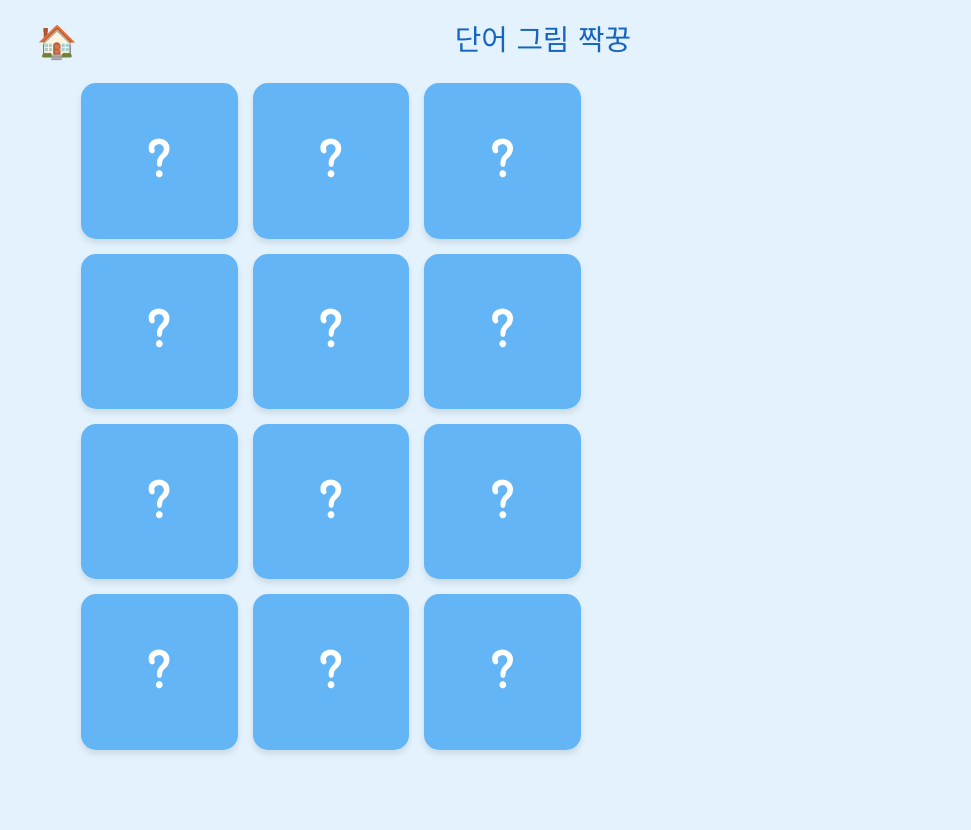
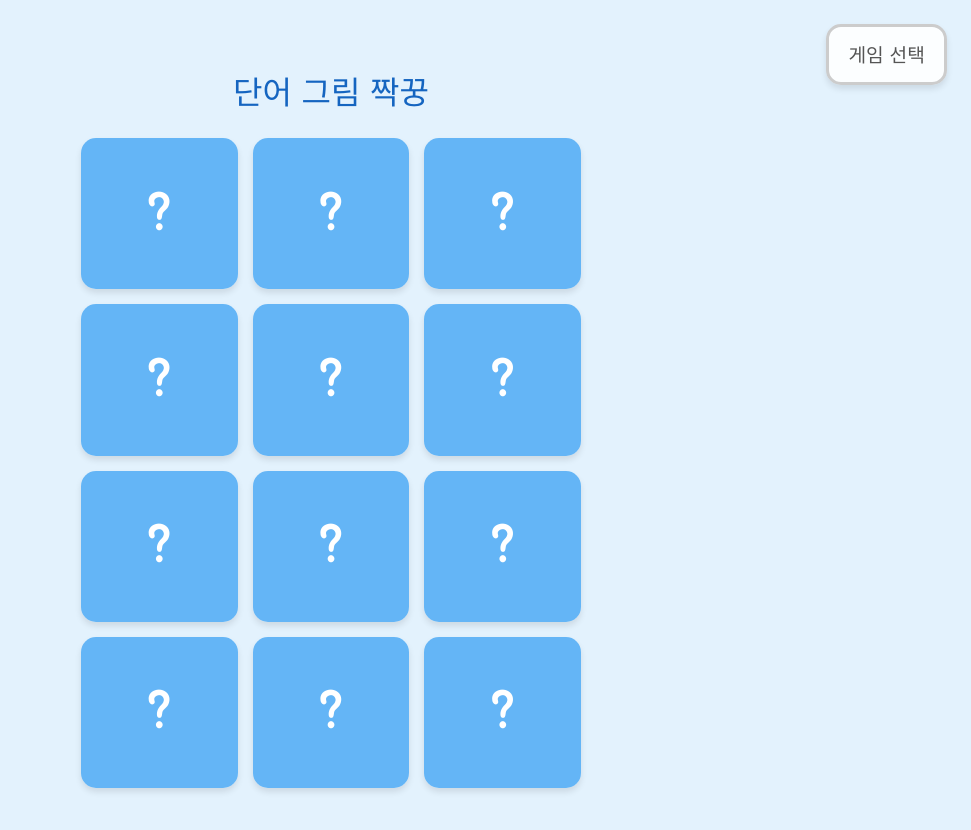
Before and after one commit to getcodekwon/hangul, a React (Vite) app: page /game/memory in a window 1280 px wide. Shown: the top 830 px of the page, without its empty margins (309-1280 px from the left). Built offline with nearby package versions, Linux system fonts and the light colour scheme.

Commit message:
refactor: Standardize game UI with GameHeader component

```diff
--- /dev/null
+++ b/src/components/GameHeader.jsx
@@ -0,0 +1,43 @@
+import React from 'react';
+import { useNavigate } from 'react-router-dom';
+import { motion } from 'framer-motion';
+
+export function GameHeader({ children }) {
+    const navigate = useNavigate();
+
+    return (
+        <div style={styles.navContainer}>
+            {children}
+            <motion.button
+                whileHover={{ scale: 1.1 }}
+                whileTap={{ scale: 0.9 }}
+                onClick={() => navigate('/mode-select')}
+                style={styles.navButton}
+            >
+                게임 선택
+            </motion.button>
+        </div>
+    );
+}
+
+const styles = {
+    navContainer: {
+        position: 'absolute',
+        top: '1.5rem',
+        right: '1.5rem',
+        display: 'flex',
+        gap: '1rem',
+        zIndex: 100,
+    },
+    navButton: {
+        padding: '0.8rem 1.2rem',
+        fontSize: '1.2rem',
+        borderRadius: '15px',
+        border: '3px solid #ccc',
+        backgroundColor: 'rgba(255, 255, 255, 0.9)',
+        color: '#555',
+        fontFamily: '"Jua", sans-serif',
+        cursor: 'pointer',
+        boxShadow: '0 4px 6px rgba(0,0,0,0.1)',
+    },
+};
--- a/src/screens/ConnectWordScreen.jsx
+++ b/src/screens/ConnectWordScreen.jsx
@@ -1,6 +1,7 @@
 import React, { useState, useEffect } from 'react';
 import { useNavigate } from 'react-router-dom';
 import { motion, AnimatePresence } from 'framer-motion';
+import { GameHeader } from '../components/GameHeader';
 import confetti from 'canvas-confetti';
 import { WORDS } from '../data/wordData';
 
@@ -76,18 +77,9 @@ export function ConnectWordScreen() {
     return (
         <div style={styles.container}>
             {/* Header */}
-            <div style={styles.header}>
-                <motion.button
-                    whileHover={{ scale: 1.1 }}
-                    whileTap={{ scale: 0.9 }}
-                    onClick={() => navigate('/mode-select')}
-                    style={styles.homeButton}
-                >
-                    🏠
-                </motion.button>
-                <div style={styles.title}>
-                    단어 잇기
-                </div>
+            <GameHeader />
+            <div style={styles.title}>
+                단어 잇기
             </div>
 
             <h2 style={styles.instruction}>그림과 단어를 연결해보세요!</h2>
@@ -178,23 +170,14 @@ const styles = {
         fontFamily: '"Jua", sans-serif',
         position: 'relative',
     },
-    header: {
-        width: '100%',
-        display: 'flex',
-        justifyContent: 'space-between',
-        alignItems: 'center',
+    // header removed
+    // homeButton removed
+    title: {
+        marginTop: '50px',
+        fontSize: '2rem',
+        color: '#D84315',
+        fontWeight: 'bold',
         marginBottom: '10px',
-        maxWidth: '600px',
-    },
-    homeButton: {
-        background: 'none',
-        border: 'none',
-        fontSize: '2rem',
-        cursor: 'pointer',
-    },
-    title: {
-        fontSize: '1.8rem',
-        color: '#D84315',
     },
     instruction: {
         color: '#BF360C',
--- a/src/screens/GameScreen.jsx
+++ b/src/screens/GameScreen.jsx
@@ -4,6 +4,7 @@ import { motion, AnimatePresence } from 'framer-motion';
 import confetti from 'canvas-confetti';
 import { EXPANDED_WORDS } from '../data/expandedWords';
 import { CONSONANTS, combineHangul } from '../data/vowels';
+import { GameHeader } from '../components/GameHeader';
 
 export function GameScreen() {
     const { mode, id } = useParams(); // mode: 'vowel' | 'consonant', id: char (e.g. 'ㅏ' or 'ㄱ')
@@ -236,7 +237,8 @@ export function GameScreen() {
     return (
         <div style={styles.container}>
             {/* Navigation Buttons */}
-            <div style={styles.navContainer}>
+            {/* Navigation Buttons */}
+            <GameHeader>
                 <motion.button
                     whileHover={{ scale: 1.1 }}
                     whileTap={{ scale: 0.9 }}
@@ -245,15 +247,7 @@ export function GameScreen() {
                 >
                     다른 글자
                 </motion.button>
-                <motion.button
-                    whileHover={{ scale: 1.1 }}
-                    whileTap={{ scale: 0.9 }}
-                    onClick={() => navigate('/mode-select')}
-                    style={styles.navButton}
-                >
-                    게임 선택
-                </motion.button>
-            </div>
+            </GameHeader>
 
             {phase === 'compose' && targetWord && (
                 <CompositionView
@@ -440,14 +434,7 @@ const styles = {
         fontFamily: '"Jua", sans-serif',
         position: 'relative',
     },
-    navContainer: {
-        position: 'absolute',
-        top: '1.5rem',
-        right: '1.5rem',
-        display: 'flex',
-        gap: '1rem',
-        zIndex: 100, // Ensure buttons are above game composition/quiz
-    },
+    // navContainer removed (used in GameHeader)
     navButton: {
         padding: '0.8rem 1.2rem',
         fontSize: '1.2rem',
--- a/src/screens/InitialSoundQuizScreen.jsx
+++ b/src/screens/InitialSoundQuizScreen.jsx
@@ -1,6 +1,7 @@
 import React, { useState } from 'react';
 import { useNavigate, useParams } from 'react-router-dom';
 import { motion } from 'framer-motion';
+import { GameHeader } from '../components/GameHeader';
 import confetti from 'canvas-confetti';
 
 import { WORDS } from '../data/wordData';
@@ -49,19 +50,11 @@ export function InitialSoundQuizScreen() {
     return (
         <div style={styles.container}>
             {/* Header */}
-            <div style={styles.header}>
-                <motion.button
-                    whileHover={{ scale: 1.1 }}
-                    whileTap={{ scale: 0.9 }}
-                    onClick={() => navigate('/mode-select')}
-                    style={styles.homeButton}
-                >
-                    🏠
-                </motion.button>
+            <GameHeader>
                 <div style={styles.progress}>
                     문제 {currentQuestionIndex + 1}
                 </div>
-            </div>
+            </GameHeader>
 
             <h2 style={styles.question}>이 그림의 첫 소리는 무엇일까요?</h2>
 
@@ -108,24 +101,19 @@ const styles = {
         backgroundColor: '#F3E5F5', // Light Purple background
         fontFamily: '"Jua", sans-serif',
     },
-    header: {
-        width: '100%',
-        display: 'flex',
-        justifyContent: 'space-between',
-        alignItems: 'center',
-        marginBottom: '20px',
-    },
-    homeButton: {
-        background: 'none',
-        border: 'none',
-        fontSize: '2rem',
-        cursor: 'pointer',
-    },
+    // header removed
+    // homeButton removed
     progress: {
         fontSize: '1.5rem',
         color: '#5E35B1',
+        backgroundColor: 'rgba(255,255,255,0.5)',
+        padding: '5px 15px',
+        borderRadius: '10px',
+        display: 'flex',
+        alignItems: 'center',
     },
     question: {
+        marginTop: '60px', // Add margin for absolute header
         color: '#512DA8',
         marginBottom: '30px',
         fontSize: '2rem',
--- a/src/screens/MemoryMatchScreen.jsx
+++ b/src/screens/MemoryMatchScreen.jsx
@@ -1,6 +1,7 @@
 import React, { useState, useEffect } from 'react';
 import { useNavigate } from 'react-router-dom';
 import { motion } from 'framer-motion';
+import { GameHeader } from '../components/GameHeader';
 import confetti from 'canvas-confetti';
 import { WORDS } from '../data/wordData';
 
@@ -105,18 +106,10 @@ export function MemoryMatchScreen() {
     return (
         <div style={styles.container}>
             {/* Header */}
-            <div style={styles.header}>
-                <motion.button
-                    whileHover={{ scale: 1.1 }}
-                    whileTap={{ scale: 0.9 }}
-                    onClick={() => navigate('/mode-select')}
-                    style={styles.homeButton}
-                >
-                    🏠
-                </motion.button>
-                <div style={styles.title}>
-                    단어 그림 짝꿍
-                </div>
+            <GameHeader />
+
+            <div style={styles.title}>
+                단어 그림 짝꿍
             </div>
 
             <div style={styles.grid}>
@@ -180,23 +173,14 @@ const styles = {
         fontFamily: '"Jua", sans-serif',
         position: 'relative',
     },
-    header: {
-        width: '100%',
-        display: 'flex',
-        justifyContent: 'space-between',
-        alignItems: 'center',
+    // header removed
+    // homeButton removed
+    title: {
+        marginTop: '50px', // Add margin for header
         marginBottom: '20px',
-        maxWidth: '600px',
-    },
-    homeButton: {
-        background: 'none',
-        border: 'none',
-        fontSize: '2rem',
-        cursor: 'pointer',
-    },
-    title: {
-        fontSize: '1.8rem',
+        fontSize: '2rem', // Increased size
         color: '#1565C0',
+        fontWeight: 'bold',
     },
     grid: {
         display: 'grid',
@@ -205,6 +189,8 @@ const styles = {
         width: '100%',
         maxWidth: '500px',
         aspectRatio: '3/4',
+        // Ensure grid fits in screen
+        maxHeight: 'calc(100vh - 150px)',
     },
     cardContainer: {
         perspective: '1000px',
--- a/src/screens/TracingScreen.jsx
+++ b/src/screens/TracingScreen.jsx
@@ -1,6 +1,7 @@
 import React, { useRef, useState, useEffect } from 'react';
 import { useParams, useNavigate } from 'react-router-dom';
 import { motion, AnimatePresence } from 'framer-motion';
+import { GameHeader } from '../components/GameHeader';
 import confetti from 'canvas-confetti';
 
 const colors = [
@@ -182,12 +183,28 @@ const TracingScreen = () => {
 
     return (
         <div style={styles.container}>
-            {/* Header */}
-            <div style={styles.header}>
-                <button onClick={() => navigate('/select/tracing')} style={styles.backButton}>나가기</button>
-                <h1 style={styles.title}>{id}</h1>
-                <button onClick={handleNext} style={styles.nextButton}>다음 글자 ▶</button>
-            </div>
+            {/* Top Navigation */}
+            <GameHeader>
+                <motion.button
+                    whileHover={{ scale: 1.1 }}
+                    whileTap={{ scale: 0.9 }}
+                    onClick={() => navigate('/select/tracing')}
+                    style={styles.navButton}
+                >
+                    다른 글자
+                </motion.button>
+                <motion.button
+                    whileHover={{ scale: 1.1 }}
+                    whileTap={{ scale: 0.9 }}
+                    onClick={handleNext}
+                    style={{ ...styles.navButton, background: '#FF9800', color: 'white', border: 'none' }}
+                >
+                    다음 글자 ▶
+                </motion.button>
+            </GameHeader>
+
+            {/* Title (Floating or specific placement) */}
+            <h1 style={styles.floatingTitle}>{id}</h1>
 
             {/* Canvas Area */}
             <div style={styles.canvasContainer}>
@@ -239,6 +256,17 @@ const TracingScreen = () => {
                         다 썼어요!
                     </motion.button>
                 </div>
+                {/* Navigation Buttons */}
+                <GameHeader>
+                    <motion.button
+                        whileHover={{ scale: 1.1 }}
+                        whileTap={{ scale: 0.9 }}
+                        onClick={() => navigate(`/select/tracing`)}
+                        style={styles.navButton}
+                    >
+                        다른 글자
+                    </motion.button>
+                </GameHeader>
             </div>
 
             <AnimatePresence>
@@ -269,40 +297,26 @@ const styles = {
         boxSizing: 'border-box',
         overflow: 'hidden',
     },
-    header: {
-        width: '100%',
-        display: 'flex',
-        justifyContent: 'space-between',
-        alignItems: 'center',
-        marginBottom: '20px',
-    },
-    backButton: {
-        padding: '10px 20px',
+    navButton: {
+        padding: '0.8rem 1.2rem',
         fontSize: '1.2rem',
         borderRadius: '15px',
-        border: 'none',
-        background: 'white',
+        border: '3px solid #ccc',
+        backgroundColor: 'rgba(255, 255, 255, 0.9)',
+        color: '#555',
+        fontFamily: '"Jua", sans-serif',
         cursor: 'pointer',
         boxShadow: '0 4px 6px rgba(0,0,0,0.1)',
-        fontFamily: '"Gamja Flower", cursive',
+        display: 'flex',
+        alignItems: 'center',
+        justifyContent: 'center',
     },
-    nextButton: {
-        padding: '10px 20px',
-        fontSize: '1.2rem',
-        borderRadius: '15px',
-        border: 'none',
-        background: '#FF9800',
-        color: 'white',
-        cursor: 'pointer',
-        boxShadow: '0 4px 6px rgba(0,0,0,0.1)',
-        fontFamily: '"Gamja Flower", cursive',
-        fontWeight: 'bold',
-    },
-    title: {
+    floatingTitle: {
         fontSize: '3rem',
         color: '#333',
-        margin: 0,
+        margin: '0 0 20px 0',
         fontFamily: '"Gamja Flower", cursive',
+        // Optional: Absolute pos if needed, but flex flow is likely fine
     },
     canvasContainer: {
         flex: 1,
--- a/src/screens/WhackAMoleScreen.jsx
+++ b/src/screens/WhackAMoleScreen.jsx
@@ -1,6 +1,7 @@
 import React, { useState, useEffect, useRef } from 'react';
 import { useNavigate } from 'react-router-dom';
 import { motion, AnimatePresence } from 'framer-motion';
+import { GameHeader } from '../components/GameHeader';
 import confetti from 'canvas-confetti';
 import { WORDS } from '../data/wordData';
 
@@ -147,6 +148,7 @@ export function WhackAMoleScreen() {
     return (
         <div style={styles.container}>
             {/* Header */}
+            <GameHeader />
             <div style={styles.header}>
                 <div style={styles.infoBox}>
                     <span style={styles.label}>점수</span>
@@ -246,6 +248,7 @@ const styles = {
         overflow: 'hidden',
     },
     header: {
+        marginTop: '50px', // Push down score/target board
         width: '100%',
         maxWidth: '600px',
         display: 'flex',
--- a/src/screens/WordTrainScreen.jsx
+++ b/src/screens/WordTrainScreen.jsx
@@ -1,6 +1,7 @@
 import React, { useState, useEffect } from 'react';
 import { useNavigate, useParams } from 'react-router-dom';
 import { motion, Reorder } from 'framer-motion';
+import { GameHeader } from '../components/GameHeader';
 import confetti from 'canvas-confetti';
 
 // Simple data for initial version
@@ -45,19 +46,11 @@ export function WordTrainScreen() {
     return (
         <div style={styles.container}>
             {/* Header */}
-            <div style={styles.header}>
-                <motion.button
-                    whileHover={{ scale: 1.1 }}
-                    whileTap={{ scale: 0.9 }}
-                    onClick={() => navigate('/mode-select')}
-                    style={styles.homeButton}
-                >
-                    🏠
-                </motion.button>
+            <GameHeader>
                 <div style={styles.progress}>
                     문제 {currentLevelIndex + 1}
                 </div>
-            </div>
+            </GameHeader>
 
             {/* Image Area */}
             <motion.div
@@ -115,24 +108,19 @@ const styles = {
         backgroundColor: '#E0F7FA', // Light Cyan background
         fontFamily: '"Jua", sans-serif',
     },
-    header: {
-        width: '100%',
-        display: 'flex',
-        justifyContent: 'space-between',
-        alignItems: 'center',
-        marginBottom: '20px',
-    },
-    homeButton: {
-        background: 'none',
-        border: 'none',
-        fontSize: '2rem',
-        cursor: 'pointer',
-    },
+    // header removed
+    // homeButton removed
     progress: {
         fontSize: '1.5rem',
         color: '#006064',
+        backgroundColor: 'rgba(255,255,255,0.5)',
+        padding: '5px 15px',
+        borderRadius: '10px',
+        display: 'flex', // Ensure alignment in GameHeader
+        alignItems: 'center',
     },
     imageContainer: {
+        marginTop: '60px', // Add margin since header is absolute
         backgroundColor: 'white',
         borderRadius: '50%',
         width: '200px',
```
